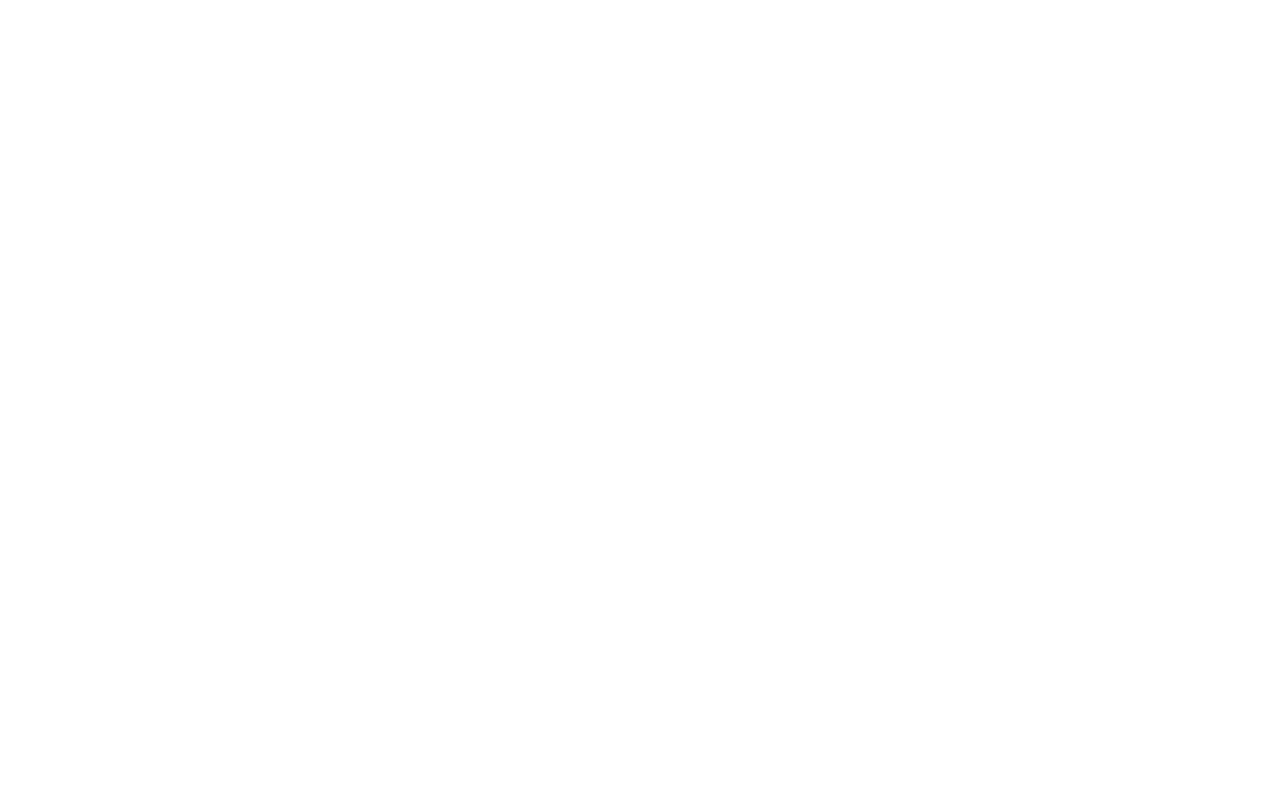
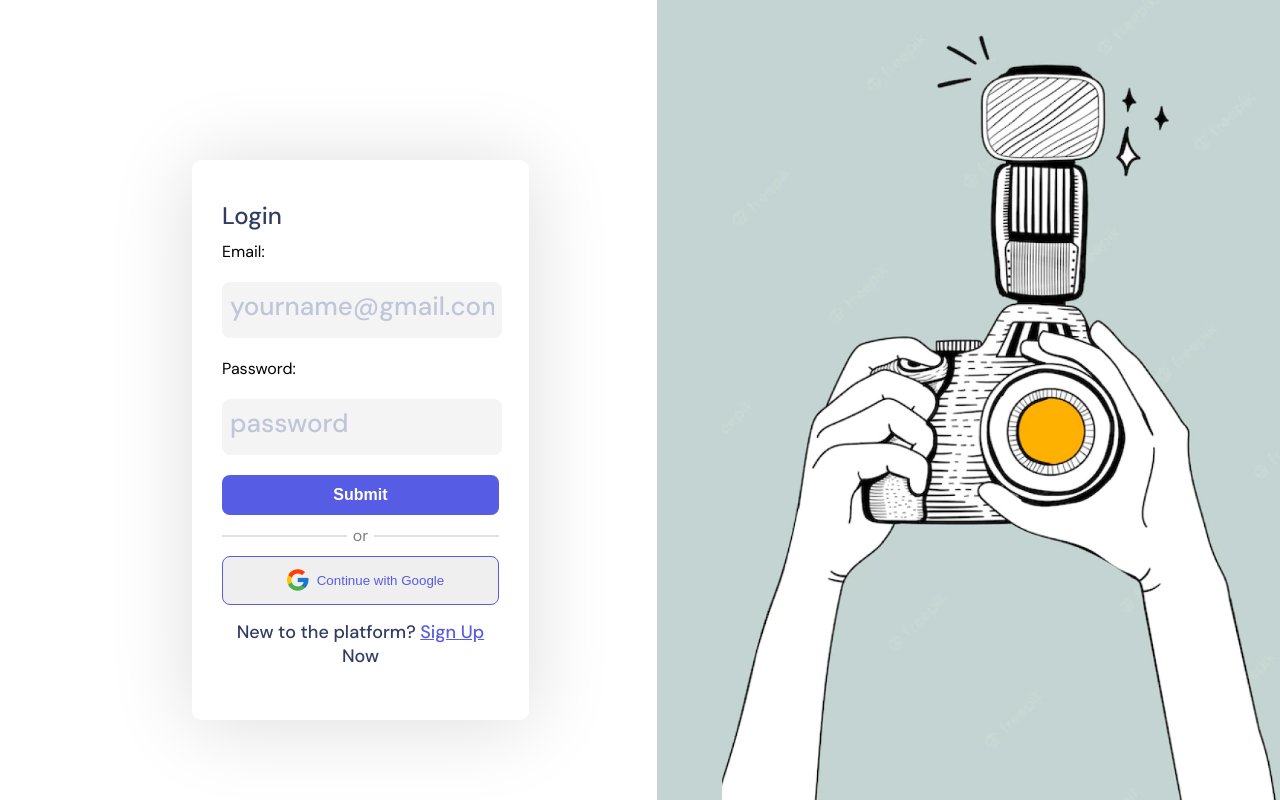
Before and after one commit to Jovit-Mathew236/Mellow, a React (Create React App) app: page /demo/login in a window 1280 px wide. Before the commit this address had no page. Built offline with nearby package versions, Linux system fonts and the light colour scheme; the HTML template or start-up script is replaced by a standard one.

Commit message:
Make small changes in login page

```diff
--- a/src/App.js
+++ b/src/App.js
@@ -8,11 +8,11 @@ import Home from './components/Home';
 
 function App() {
   return (
-    <BrowserRouter basename='/'>
+    <BrowserRouter basename='/demo'>
       <Routes>
         <Route path='/login' element={<div><Login /></div>} />
         <Route path='/onboarding' element={<div><Onboarding /></div>} />
-        <Route path='/' element={<div><Home/> </div>}/>
+        <Route path='/demo' element={<div><Home/> </div>}/>
       </Routes>
     </BrowserRouter>
   );
--- a/src/components/Login.js
+++ b/src/components/Login.js
@@ -18,7 +18,7 @@ function Login() {
         <div>
             <div className="head">
                 <div className="form">
-                    <form autoComplete='off'>
+                    <form autoComplete='off' action='/onboarding' method='NONE'>
                         <div className='form-inp-field'>
                             <h2>Login</h2>
 
@@ -39,7 +39,7 @@ function Login() {
                         <button className="g-btn"><p className='g-logo'></p>Continue with Google</button>
                     </div>
 
-                    <p className='signup-p'>New to the platform? <a className='signup-link' href="www.google.com">Sign Up</a> Now</p>
+                    <p className='signup-p'>New to the platform? <a className='signup-link' href="/">Sign Up</a> Now</p>
 
                 </div>
 
--- a/src/components/login.css
+++ b/src/components/login.css
@@ -6,17 +6,21 @@
 .form {
     flex: 40%;
     /* margin: 30vh 20vh 50vh; */
-    margin: 20vh 10vw 15vh 15vw;
+    margin: 20vh 10vw 10vh 15vw;
     padding: 30px;
 
     background: #FFFFFF;
     box-shadow: 0px 4px 84px rgba(0, 0, 0, 0.14);
     border-radius: 9px;
+    /* font-size: 1.3em; */
 }
 
 .form h2 {
-    margin: auto;
+    margin: 10px 0px;
     width: fit-content;
+    font-weight: 500;
+    margin-left: 0px;
+    color: #313C61;
 }
 
 
@@ -28,6 +32,7 @@
     height: 40px;
     background: #F4F4F4;
     border-radius: 8px;
+    font-size: 1em;
 }
 
 .form #submit {
```
